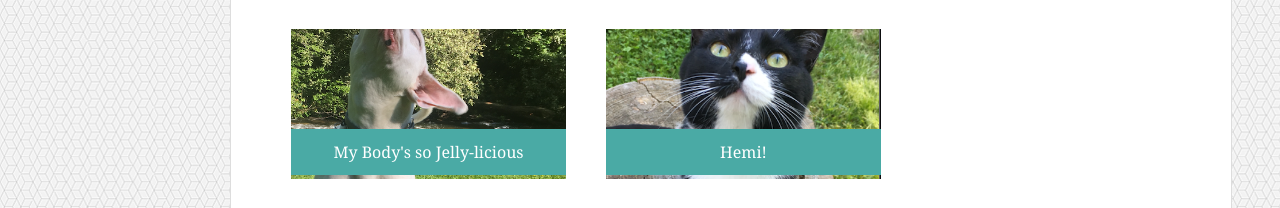
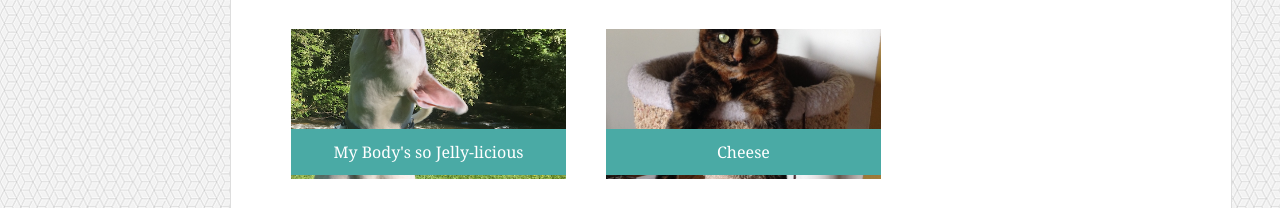
Before and after one commit to kenzrad/Basic-Portfolio, a plain HTML site: page portfolio.html in a window 1280 px wide. Shown: the part 376-584 px from the top of the page. Drawn offline with Linux system fonts and the light colour scheme; grey boxes are pictures that could not be loaded.

Commit message:
cheese to rule them all

```diff
--- a/portfolio.html
+++ b/portfolio.html
@@ -43,8 +43,8 @@
       </a>
 
       <a class="portfolio-a" href="#">
-        <figure class="img_right" style="background-image:url('assets/images/hemi.jpg')">
-          <figcaption>Hemi!</figcaption>
+        <figure class="img_right" style="background-image:url('assets/images/cheese.jpg')">
+          <figcaption>Cheese</figcaption>
         </figure>
       </a>
 
```
Also changed, not shown: assets/images/cheese.jpg (added), assets/images/hemi.JPG (deleted), 1 other file.
